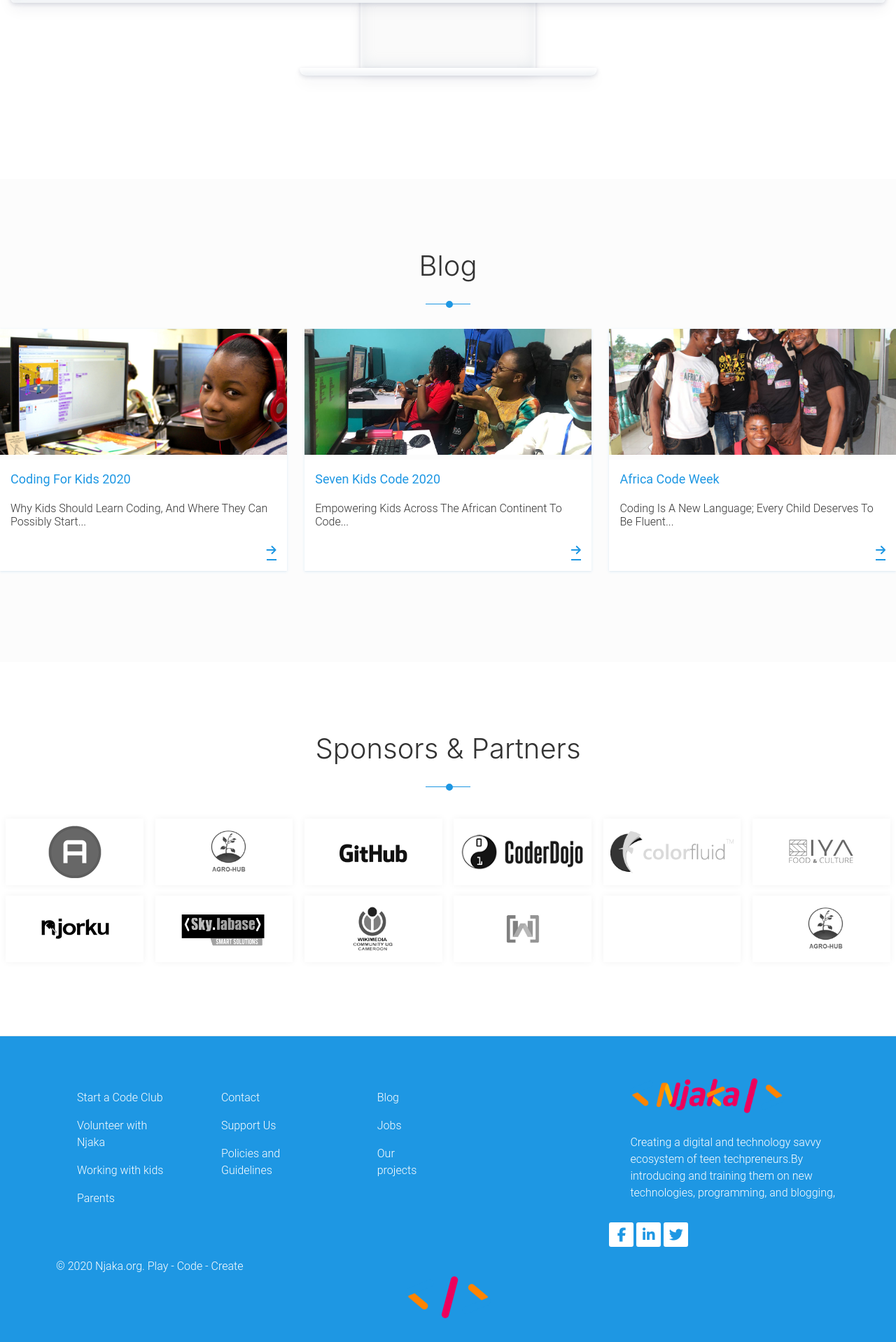
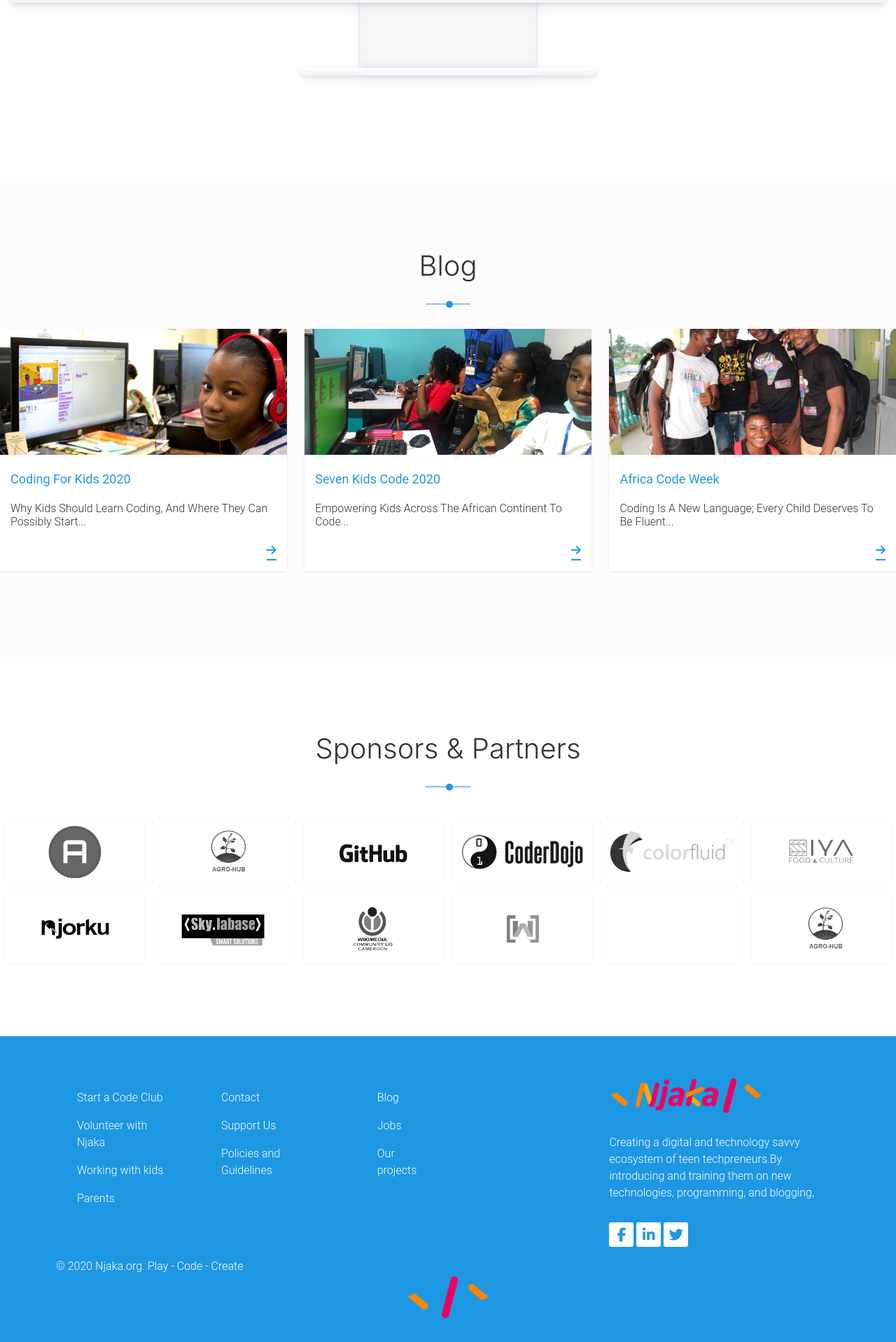
Before and after one commit to bl3ck/njaka.org, a Jekyll site: the page built from index.html, in a window 1280 px wide. Shown: the part 2245-4163 px from the top of the page at 70% size. Built offline with Jekyll 4.4.1, drawn with Linux system fonts in a browser that asks for light colours; nearby versions of some CDN libraries.

Commit message:
Fixes alignment issues in the footer

```diff
--- a/assets/css/footer.css
+++ b/assets/css/footer.css
@@ -26,6 +26,12 @@
 #footer ul {
     list-style: none;
     margin: 0 0 20px;
+}
+
+/* Fixes alignment issues in the footer */
+.footer-about ul {
+    margin: 0;
+    padding: 0 20px 0 0;
 }
 
 #footer ul li a {
```
